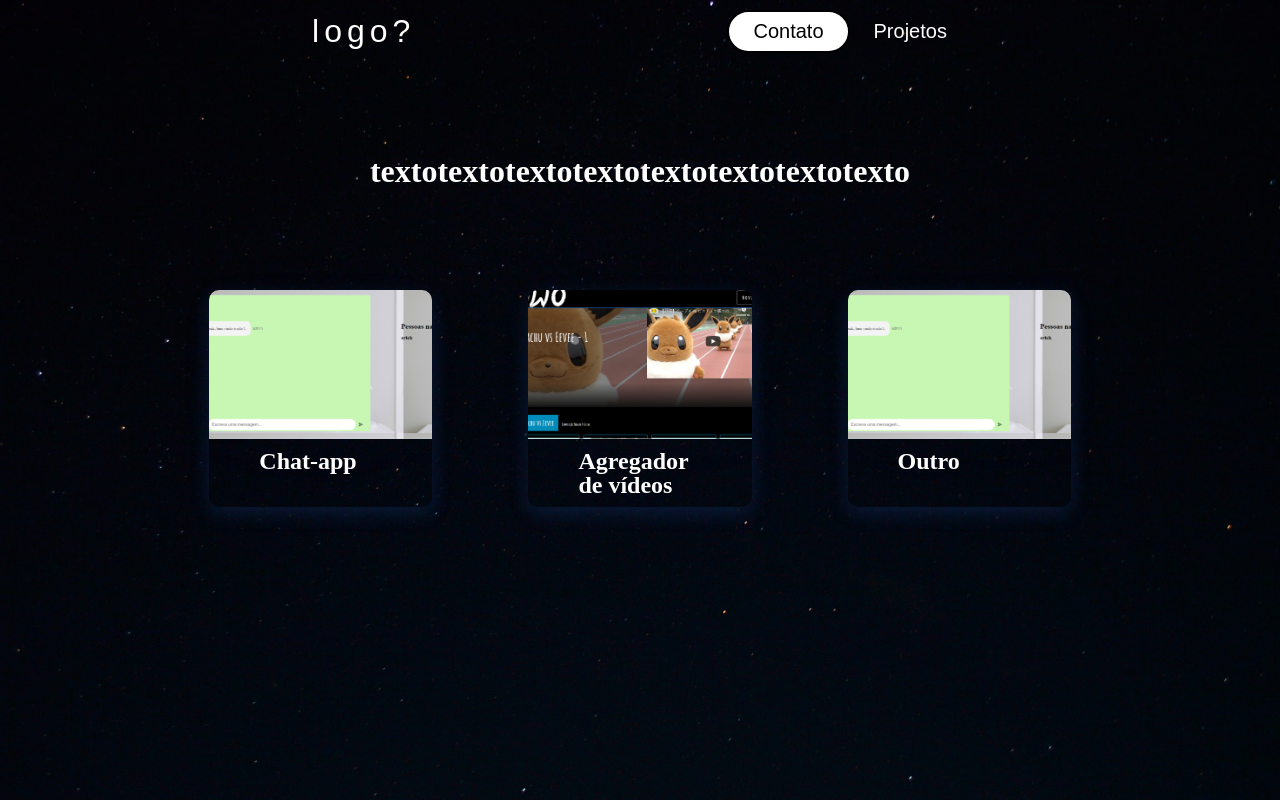
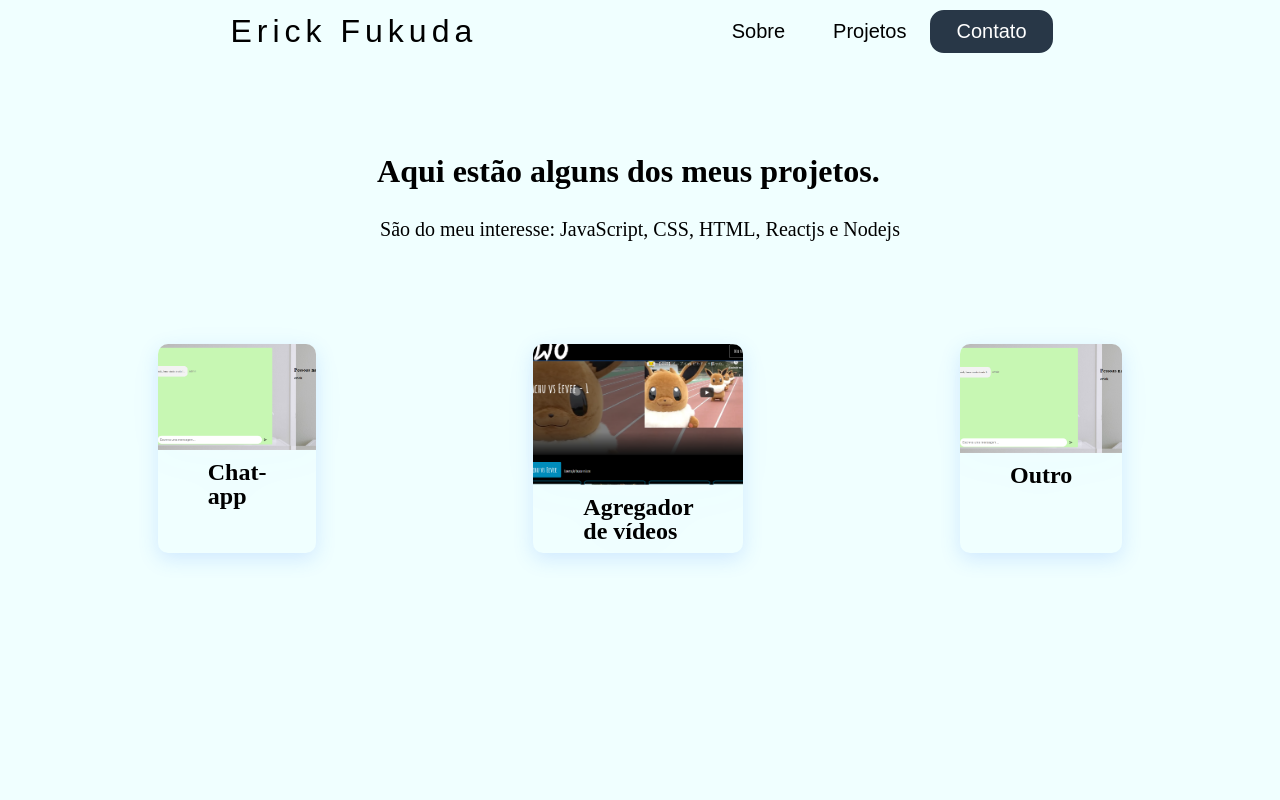
Before and after one commit to ErickMifo/Portfolio, a React (Create React App) app: page /projetos in a window 1280 px wide. Built offline with nearby package versions, Linux system fonts and the light colour scheme.

Commit message:
textos e animações

```diff
--- a/src/App.css
+++ b/src/App.css
@@ -2,3 +2,25 @@
   margin: 0;
   padding: 0;
 }
+
+body {
+  background-color: #f0ffff;
+}
+/* body {
+  width: 100%;
+
+  height: 100vh;
+
+  background-image: url("../images/background.jpg");
+
+  background-position: center center;
+
+  background-repeat: no-repeat;
+
+  background-attachment: fixed;
+
+  background-size: cover;
+
+  background-color: #ffffff;
+}
+ */
--- a/src/components/cards/cardsProjects.js
+++ b/src/components/cards/cardsProjects.js
@@ -3,6 +3,7 @@ import './styles.css';
 import CardItem from './cardItem';
 import chat from '../images/chat-app.png';
 import agregador from '../images/agregador.png';
+
 
 
 function CardsProjects() {
@@ -17,6 +18,7 @@ function CardsProjects() {
               alt='Chat-app-image'
             />
              <CardItem
+              className="middleCard"
               src={agregador}
               text='Agregador de vídeos'
               path='https://agregador-videos.vercel.app/'
--- a/src/components/cards/styles.css
+++ b/src/components/cards/styles.css
@@ -15,6 +15,16 @@
   flex: 1;
   margin: 0 3rem;
   border-radius: 10px;
+  animation: cardmove 20s;
+}
+
+@keyframes cardmove {
+  from {
+    margin: 0 10rem;
+  }
+  to {
+    margin: 0 3rem;
+  }
 }
 
 .cards__item__link {
@@ -65,7 +75,7 @@
 }
 
 .cards__item__text {
-  color: #fff;
+  color: black;
   font-size: 24px;
   line-height: 24px;
 }
--- a/src/components/home/index.js
+++ b/src/components/home/index.js
@@ -5,7 +5,7 @@ import NavBar from '../navbar'
 import CardsHome from "../cards/cardsHome";
 
 const subTexto =
-"Título Tetxo Texto Texto Título Tetxo Texto Texto Título Tetxo Texto Texto Título Tetxo Texto Texto"
+"Sou estudante de Administração pela UFSC e ~adjetivo~ por programação Front-end"
 
 function Home() {
   return (
--- a/src/components/home/styles.css
+++ b/src/components/home/styles.css
@@ -3,7 +3,7 @@
   flex-direction: column;
   padding-top: 100px;
   align-items: center;
-  color: white;
+  color: black;
 }
 
 .typedTitle {
@@ -37,21 +37,3 @@
     opacity: 1;
   }
 }
-
-body {
-  width: 100%;
-
-  height: 100vh;
-
-  background-image: url("../images/background.jpg");
-
-  background-position: center center;
-
-  background-repeat: no-repeat;
-
-  background-attachment: fixed;
-
-  background-size: cover;
-
-  background-color: #ffffff;
-}
--- a/src/components/navbar/index.js
+++ b/src/components/navbar/index.js
@@ -15,14 +15,15 @@ setClick(!click)
     return(
         <div className="navBar">
             <Link to="/">
-            <button className="buttonHome"> logo? </button>
+            <button className="buttonHome"> Erick Fukuda </button>
             </Link>
             <div className={click ? "nav-active" : "nav-links"}>
+            <button className="buttonProjetos"> Sobre </button>
+            <Link to='/projetos'>
+            <button className="buttonProjetos"> Projetos </button>
+            </Link>
             <Link to='/contato'>
             <button className="buttonContato"> Contato </button>
-            </Link>
-            <Link to='/projetos'>
-            <button className="buttonProjetos"> Projetos </button>
             </Link>
             </div>
             <div className="menu-icon" onClick={handleClick}>
--- a/src/components/navbar/styles.css
+++ b/src/components/navbar/styles.css
@@ -5,10 +5,10 @@
 }
 
 .buttonContato {
-  border-radius: 25px;
-  border: 2px solid black;
-  background-color: white;
-  color: black;
+  border-radius: 14px;
+  border: 2px solid #283747;
+  background-color: #283747;
+  color: white;
   cursor: pointer;
   font-size: 1.25rem;
   padding: 8px 24px;
@@ -16,13 +16,13 @@
 }
 
 .buttonContato:hover {
-  background-color: black;
-  color: white;
+  background-color: white;
+  color: #283747;
 }
 
 .buttonProjetos {
   background-color: black;
-  color: white;
+  color: black;
   background: none;
   border: none;
   cursor: pointer;
@@ -37,7 +37,7 @@
 
 .buttonHome {
   background-color: black;
-  color: white;
+  color: black;
   background: none;
   border: none;
   cursor: pointer;
@@ -69,7 +69,7 @@ button:focus {
   .menu-icon {
     display: block;
     font-size: 40px;
-    color: white;
+    color: black;
     cursor: pointer;
   }
 
@@ -79,7 +79,7 @@ button:focus {
     right: 0px;
     height: 92vh;
     top: 12vh;
-    background-image: url("../images/background.jpg");
+    background-color: white;
     display: flex;
     flex-direction: column;
     align-items: center;
@@ -102,11 +102,12 @@ button:focus {
   right: 0px;
   height: 92vh;
   top: 12vh;
-  background-image: url("../images/background.jpg");
+  background-color: white;
   display: flex;
   flex-direction: column;
   align-items: center;
   width: 100%;
   transition: all 0.5s ease-in;
   transform: translateX(0%);
+  z-index: 1;
 }
--- a/src/components/projetos/index.js
+++ b/src/components/projetos/index.js
@@ -9,9 +9,10 @@ function Projetos() {
             <NavBar />
             <div className="projects">
 
-
-            <h1>  textotextotextotextotextotextotextotexto </h1>
-
+         <div  className="mainText">
+            <h1 className="titleproject">  Aqui estão alguns dos meus projetos. </h1>
+            <p className="interests"> São do meu interesse: JavaScript, CSS, HTML, Reactjs e Nodejs</p>
+        </div>
 
             <CardsProjects />
             </div>
--- a/src/components/projetos/styles.css
+++ b/src/components/projetos/styles.css
@@ -3,9 +3,28 @@
   flex-direction: column;
   padding-top: 100px;
   align-items: center;
-  color: white;
+  color: black;
 }
 
-h1 {
+.mainText {
   padding-bottom: 100px;
+  animation: projectmove 5s;
 }
+
+@keyframes projectmove {
+  from {
+    padding-bottom: 400px;
+  }
+  to {
+    padding-bottom: 100px;
+  }
+}
+
+.interests {
+  margin: 3px;
+  font-size: 1.25rem;
+}
+
+.titleproject {
+  padding-bottom: 25px;
+}
```
